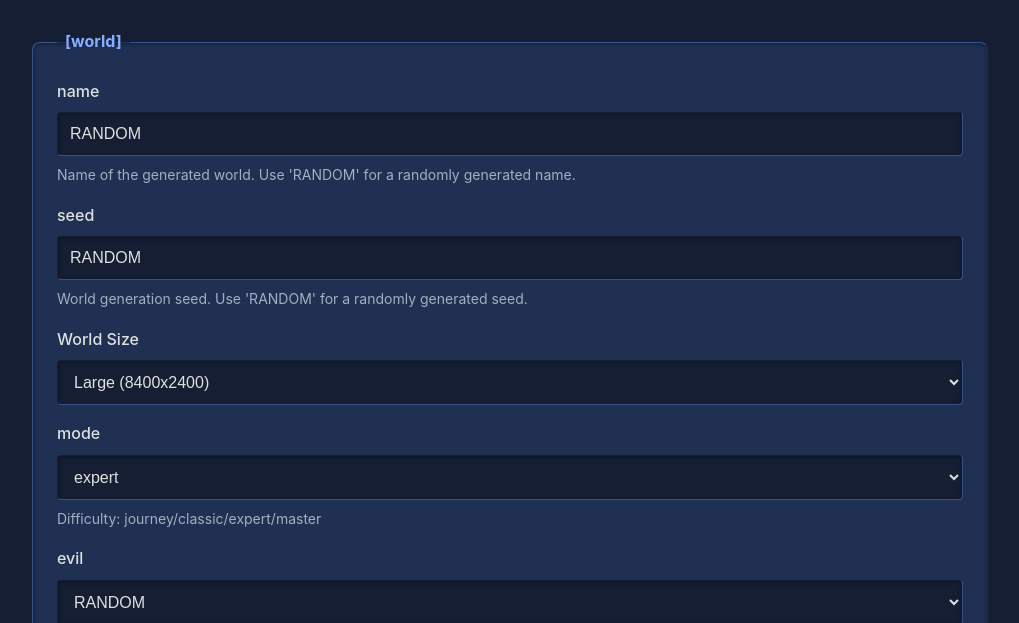
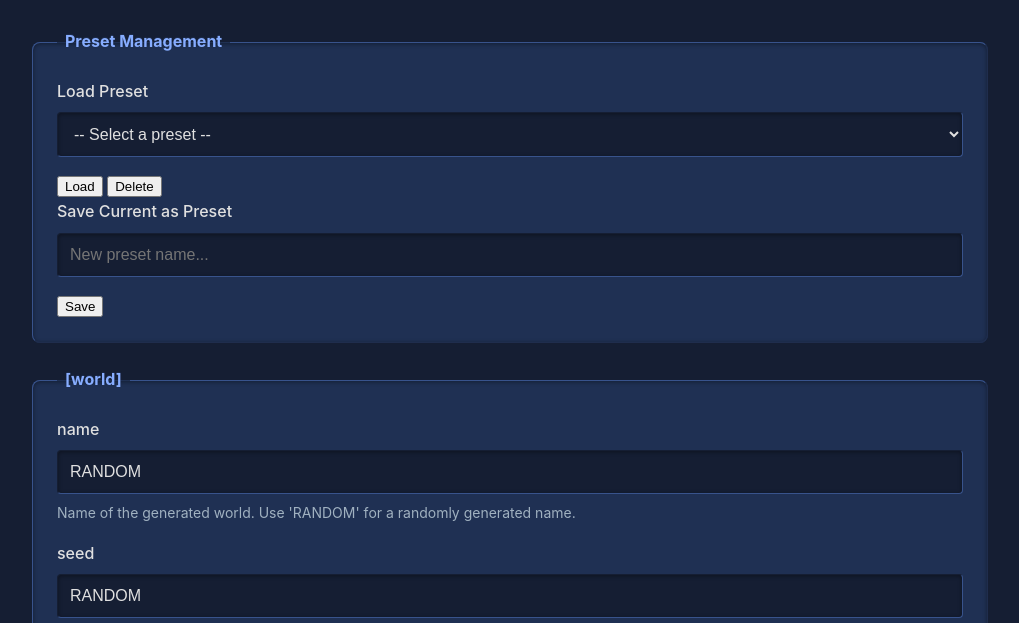
Before and after one commit to ENUSSOUL001/TerraContent, a website: page Terra/public/index.html in a window 1280 px wide. Shown: the part 175-798 px from the top of the page, without its empty margins (130-1149 px from the left). Drawn offline with Linux system fonts and the light colour scheme.

Commit message:
Update index.html

```diff
--- a/Terra/public/index.html
+++ b/Terra/public/index.html
@@ -19,6 +19,27 @@
 
     <main id="app">
         <form id="generation-form">
+            <fieldset>
+                <legend>Preset Management</legend>
+                <div class="preset-controls">
+                    <div class="form-group">
+                        <label for="preset-select">Load Preset</label>
+                        <select id="preset-select">
+                            <option value="">-- Select a preset --</option>
+                        </select>
+                    </div>
+                    <button type="button" id="load-preset-btn" class="button-preset">Load</button>
+                    <button type="button" id="delete-preset-btn" class="button-preset">Delete</button>
+                </div>
+                <div class="preset-controls">
+                    <div class="form-group">
+                        <label for="preset-name">Save Current as Preset</label>
+                        <input type="text" id="preset-name" placeholder="New preset name...">
+                    </div>
+                    <button type="button" id="save-preset-btn" class="button-preset">Save</button>
+                </div>
+            </fieldset>
+
             <fieldset>
                 <legend>[world]</legend>
                 <div class="form-group">
@@ -198,6 +219,16 @@
         </section>
     </main>
 
+    <div id="results-modal" class="modal-overlay hidden">
+        <div class="modal-content">
+            <button id="modal-close-btn" class="modal-close">&times;</button>
+            <h2 id="modal-title">Job Results</h2>
+            <div id="modal-body">
+                <p>Loading results...</p>
+            </div>
+        </div>
+    </div>
+
     <script src="script.js"></script>
 </body>
 </html>
```
